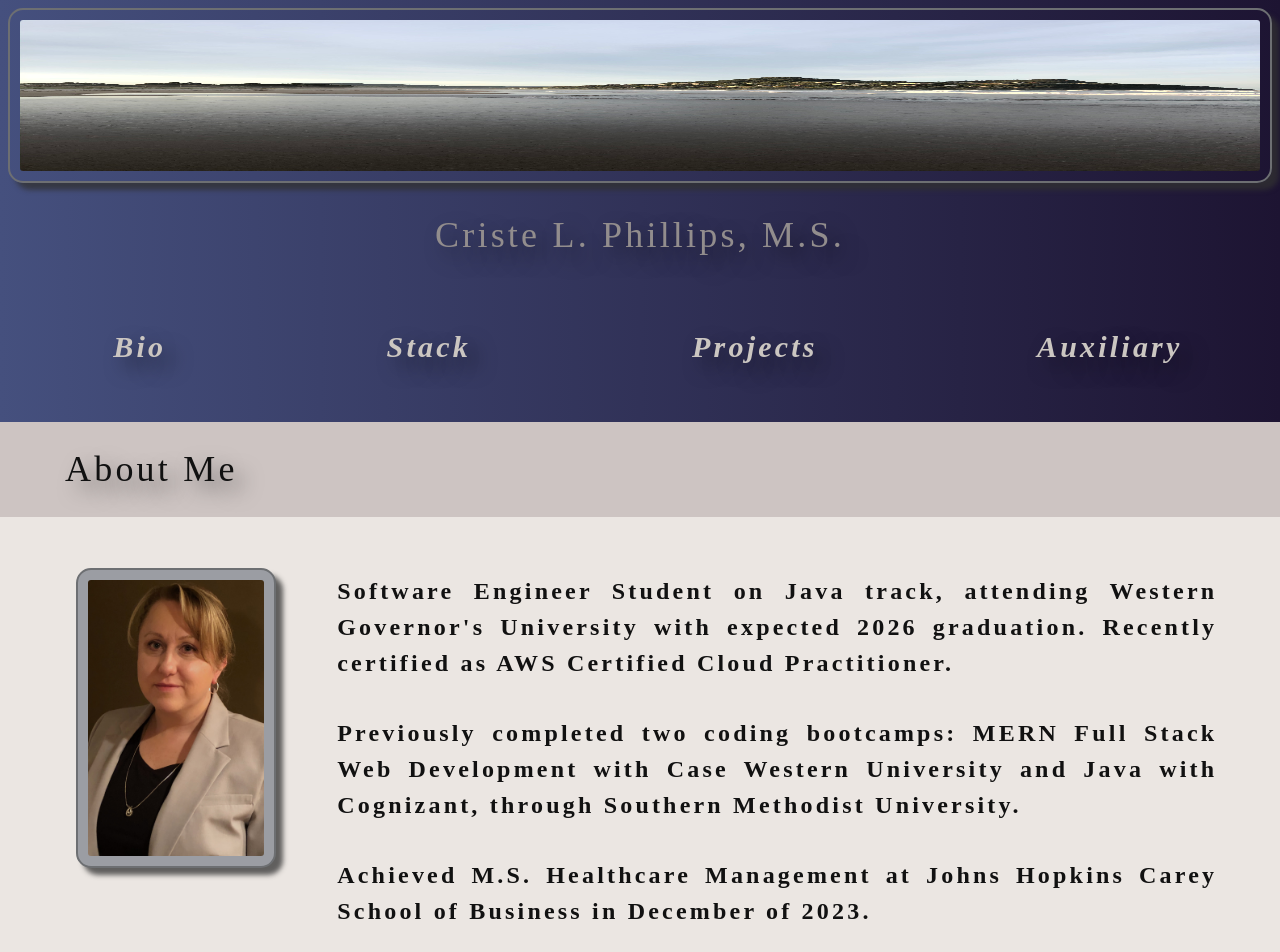
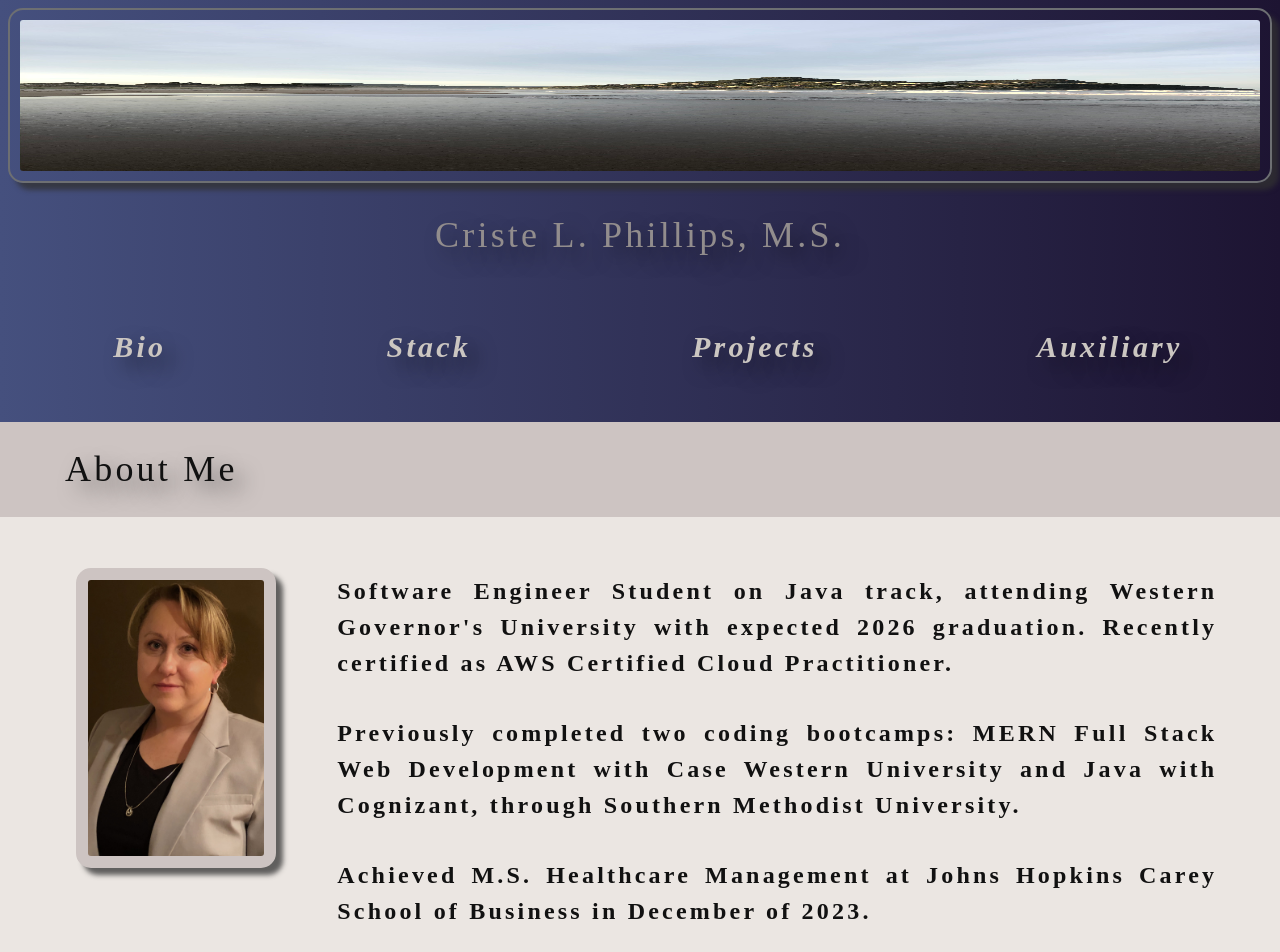
Before and after one commit to cphill11/react-portfolio, a React (Create React App) app: page / in a window 1280 px wide. Shown: the top 952 px of the page. Built offline with nearby package versions, Linux system fonts and the light colour scheme.

Commit message:
updated color to padding around photos on about page

```diff
--- a/src/index.css
+++ b/src/index.css
@@ -235,8 +235,8 @@ img {
   justify-content: center;
   padding: 10px;
   border: 2px solid;
-  border-color: rgb(109, 111, 114);
-  background-color: #9b9da3;
+  border-color: #cdc4c2;
+  background-color: #cdc4c2;
   border-radius: 15px;
   -webkit-box-shadow: 7px 7px 5px 0px  rgb(109, 111, 114);
   -moz-box-shadow: 7px 7px 5px 0px rgba(50, 50, 50, 0.75);
```
